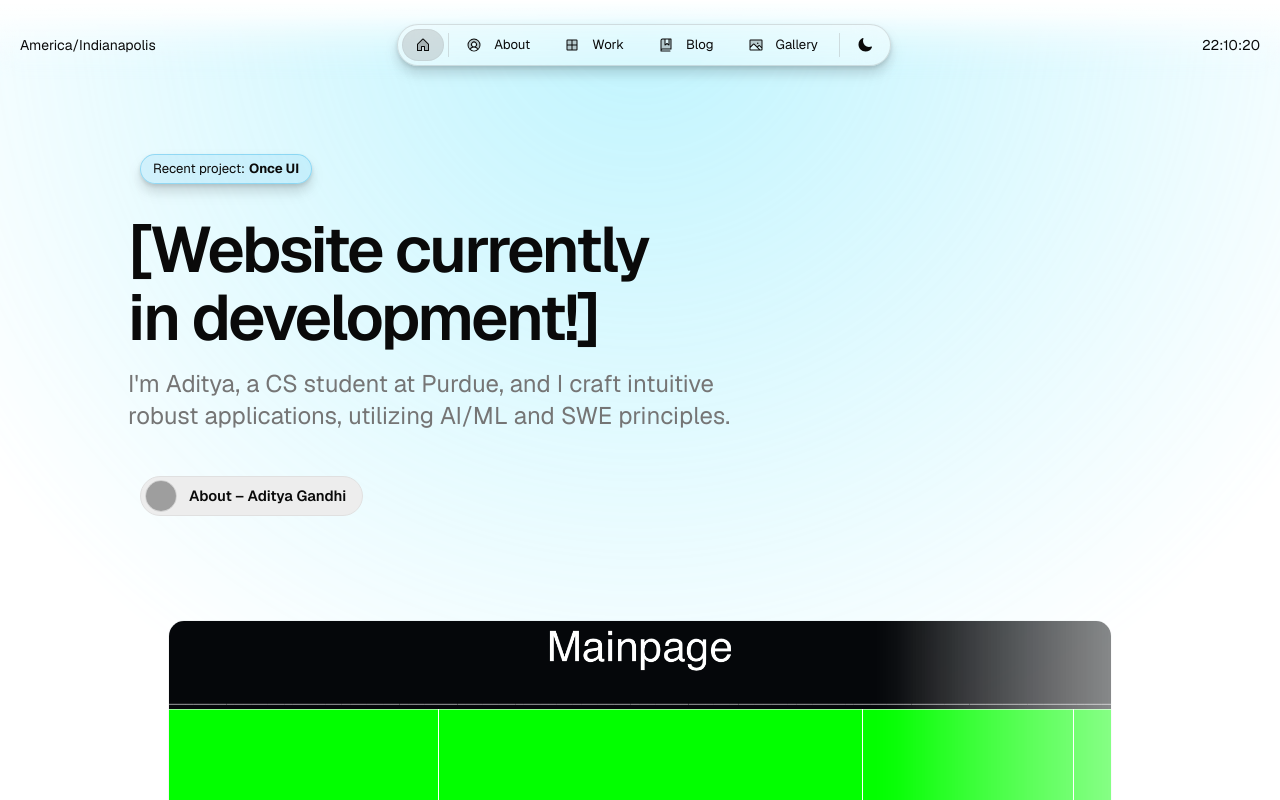
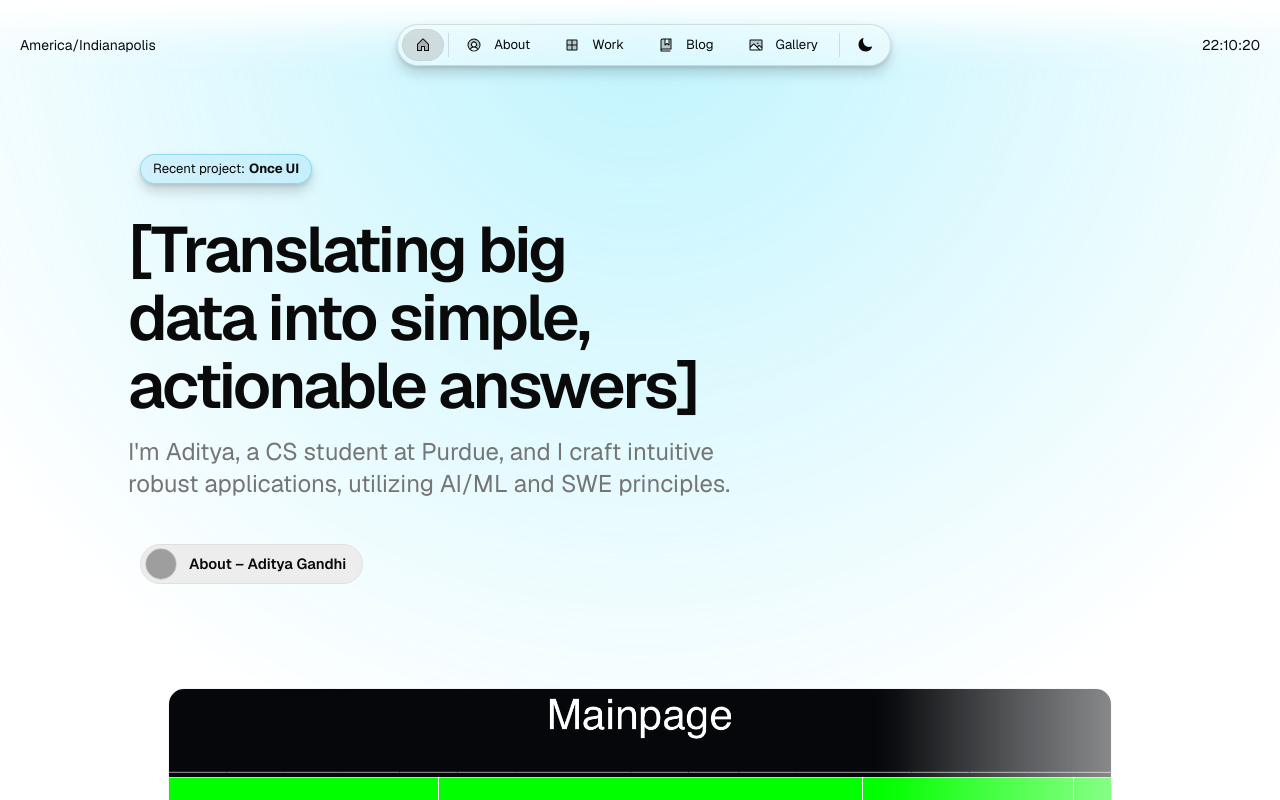
Before and after one commit to AdityasCode/adityagandhi, a Next.js app: page / in a window 1280 px wide. Shown: the top 800 px of the page. Built offline with nearby package versions, Linux system fonts and the light colour scheme; grey boxes are pictures that could not be loaded.

Commit message:
Updated headline and landing page.

```diff
--- a/src/app/resources/content.js
+++ b/src/app/resources/content.js
@@ -54,11 +54,11 @@ const home = {
   label: "Home",
   title: `${person.name}'s Portfolio`,
   description: `Portfolio website showcasing my work as a ${person.role}`,
-  headline: <>[Website currently in development!]</>,
+  headline: <>[Translating big data into simple, actionable answers]</>,
   featured: {
     display: true,
     title: <>Recent project: <strong className="ml-4">Once UI</strong></>,
-    href: "/work/building-once-ui-a-customizable-design-system",
+    href: "/work/retailmind-project-page",
   },
   subline: (
     <>
```
